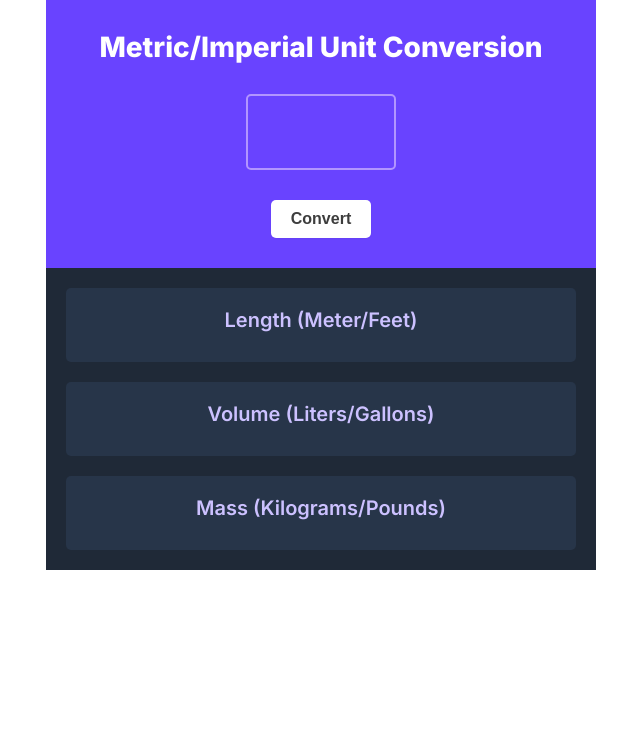
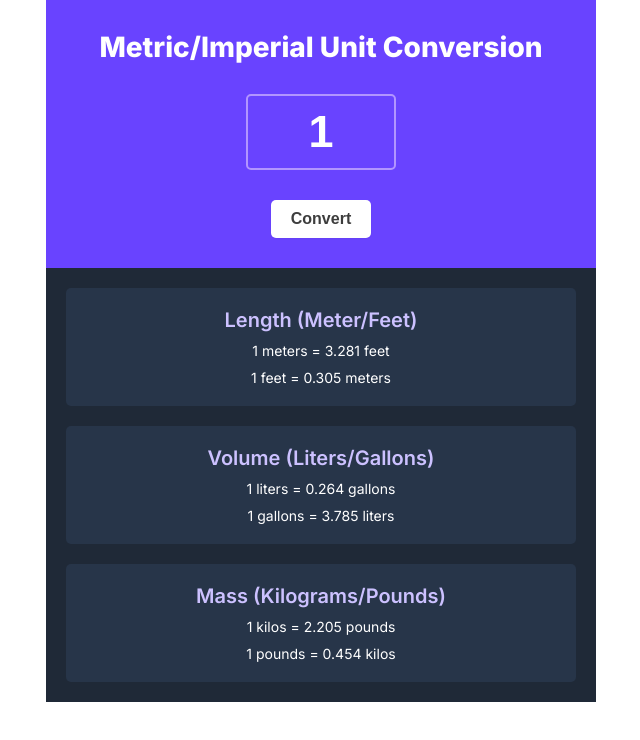
Before and after one commit to abilioassis/unit-conversion, a plain HTML site: page index.html in a window 1280 px wide. Shown: the whole page, without its empty margins (319-959 px from the left). Drawn offline with Linux system fonts and the light colour scheme.

Commit message:
first commit

```diff
--- a/index.html
+++ b/index.html
@@ -26,18 +26,18 @@
         <div class="container">
           <article class="unit-conversion">
             <h2>Length (Meter/Feet)</h2>
-            <p id="m-val"></p>
-            <p id="ft-val"></p>
+            <p id="m-val">1 meters = 3.281 feet</p>
+            <p id="ft-val">1 feet = 0.305 meters</p>
           </article>
           <article class="unit-conversion">
             <h2>Volume (Liters/Gallons)</h2>
-            <p id="l-val"></p>
-            <p id="gal-val"></p>
+            <p id="l-val">1 liters = 0.264 gallons</p>
+            <p id="gal-val">1 gallons = 3.785 liters</p>
           </article>
           <article class="unit-conversion">
             <h2>Mass (Kilograms/Pounds)</h2>
-            <p id="kg-val"></p>
-            <p id="lb-val"></p>
+            <p id="kg-val">1 kilos = 2.205 pounds</p>
+            <p id="lb-val">1 pounds = 0.454 kilos</p>
           </article>
         </div>
       </section>
--- a/index.js
+++ b/index.js
@@ -2,6 +2,7 @@
  * DOM variables
  */
 const qtyElm = document.getElementById("qty");
+qtyElm.value = "1";
 const convertBtn = document.getElementById("convert-btn");
 // Length (Meter/Feet)
 const mValElm = document.getElementById("m-val");
```
